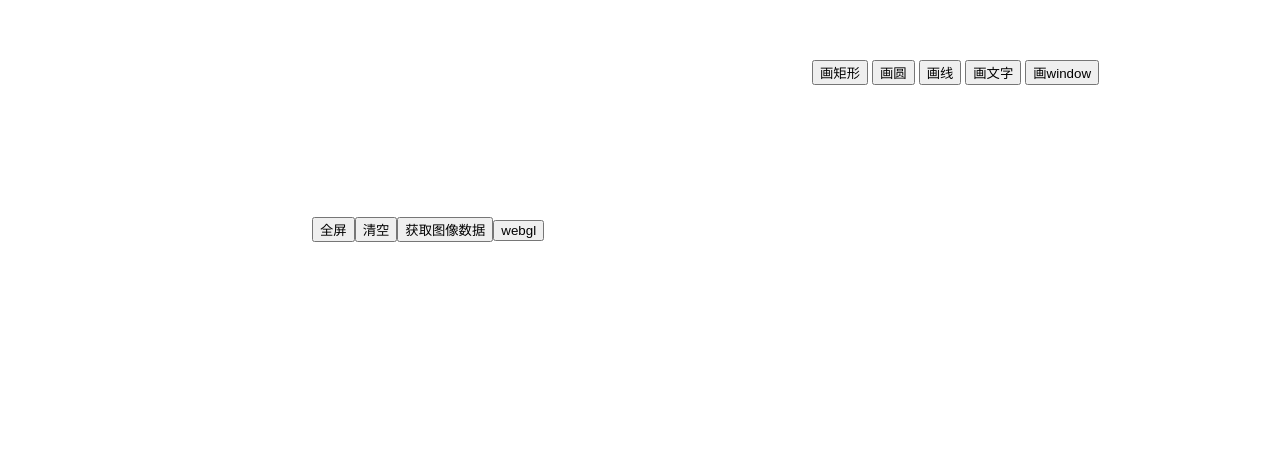
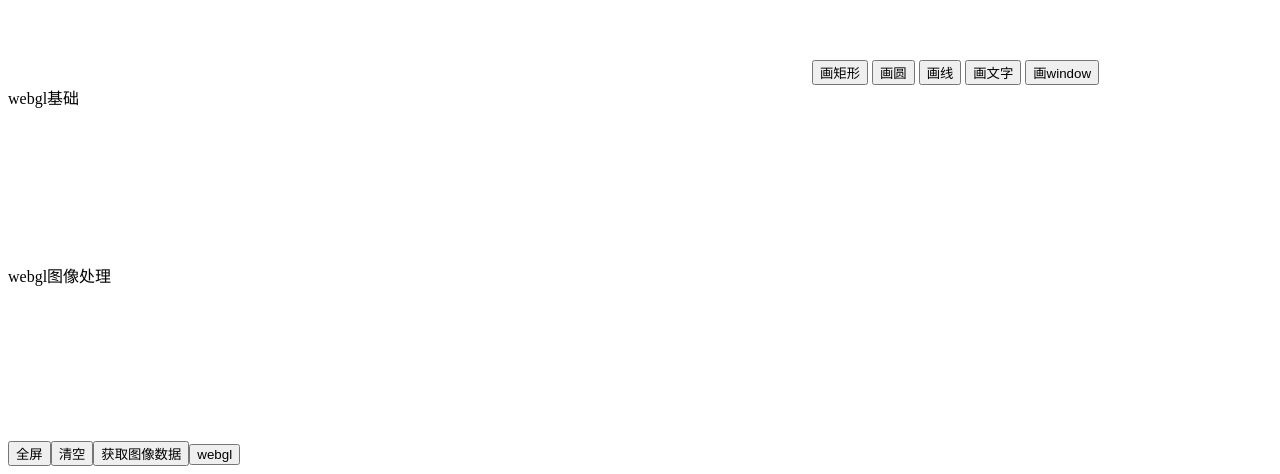
Before and after one commit to lcbhkjzw/canvas-test, a website built with Parcel: page index.html in a window 1280 px wide. Shown: the part 430-904 px from the top of the page. Before the commit the page ends 800 px from the top, so only its background shows below. Built offline with nearby package versions, Linux system fonts and the light colour scheme.

Commit message:
改变布局

```diff
--- a/index.html
+++ b/index.html
@@ -12,7 +12,16 @@
     <button class="drawLine">画线</button>
     <button class="drawText">画文字</button>
     <button class="drawWindow">画window</button>
-    <canvas id="c"></canvas>
+    <div class="part">
+      <div class="title">
+        webgl基础
+      </div>
+      <canvas id="c"></canvas>
+    </div>
+    <div class="graph-deal">
+      <div class="title">webgl图像处理</div>
+      <canvas id="graph-deal"></canvas>
+    </div>
     <script id="2d-vertex-shader" type="notjs">
 
       // an attribute will receive data from a buffer
```
